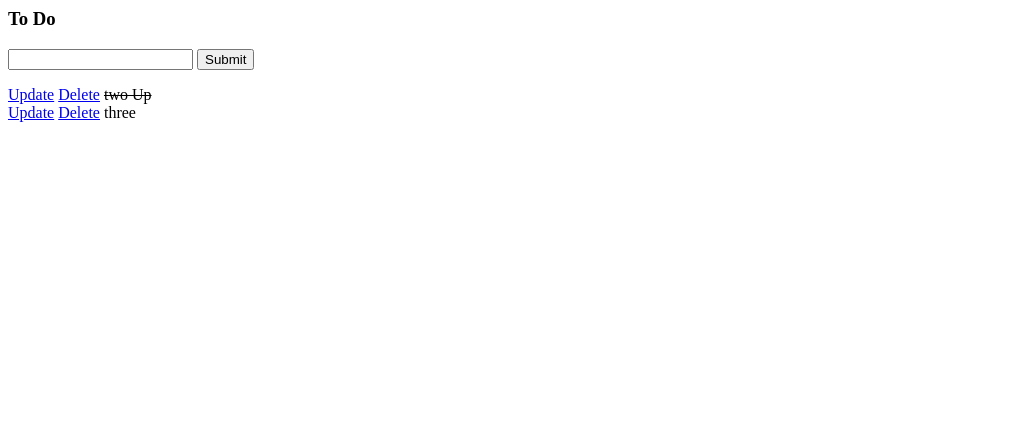
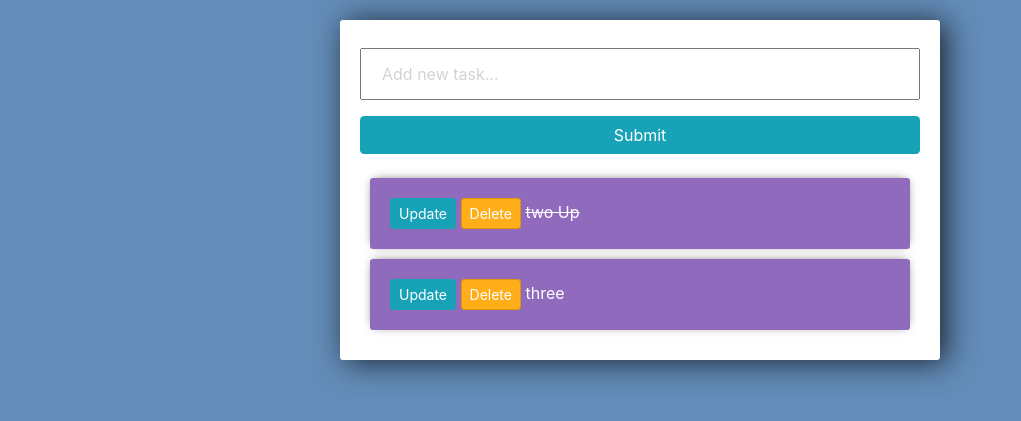
Before and after one commit to shah-zeel/djando-projects, a Django app: page / in a window 1280 px wide. Shown: the top 421 px of the page, without its empty margins (0-1021 px from the left). Run offline with Django 3.2, Linux system fonts and the light colour scheme; data comes from the database, SQL or seed files in the repository; both versions use the stored data as it was after the commit; some libraries are stand-ins or nearby versions.

Commit message:
Added Styling and Placeholder

```diff
--- a/todo/tasks/forms.py
+++ b/todo/tasks/forms.py
@@ -4,6 +4,8 @@ from django.forms import ModelForm
 from .models import *
 
 class TaskForm(forms.ModelForm):
-    class Meta:
-        model = Task
-        fields = '__all__'
+	title= forms.CharField(widget= forms.TextInput(attrs={'placeholder':'Add new task...'}))
+
+	class Meta:
+		model = Task
+		fields = '__all__'
--- a/todo/tasks/templates/tasks/list.html
+++ b/todo/tasks/templates/tasks/list.html
@@ -1,15 +1,66 @@
-<h3>To Do</h3>
+<link rel="stylesheet" href="https://stackpath.bootstrapcdn.com/bootstrap/4.3.1/css/bootstrap.min.css" integrity="sha384-ggOyR0iXCbMQv3Xipma34MD+dH/1fQ784/j6cY/iJTQUOhcWr7x9JvoRxT2MZw1T" crossorigin="anonymous">
+
+<style>
+
+	body{
+		background-color: #638CB8;
+	}
+
+	input{
+		width: 100%;
+		padding: 12px 20px;
+		margin: 8px 0;
+		box-sizing: border-box;
+	}
+
+	input::placeholder {
+	  color: #d3d3d3;
+	}
+
+	.submit{
+		background-color: #6BA3E8;
+	}
+
+	.center-column{
+		width:600px;
+		margin: 20px auto;
+		padding:20px;
+		background-color: #fff;
+		border-radius: 3px;
+		box-shadow: 6px 2px 30px 0px rgba(0,0,0,0.75);
+	}
+
+	.item-row{
+		background-color: #906abd;
+		margin: 10px;
+		padding: 20px;
+		border-radius: 3px;
+		color: #fff;
+		font-size: 16px;
+		box-shadow: 0px -1px 10px -4px rgba(0,0,0,0.75);
+	}
+
+	.btn-danger{
+		background-color: #ffae19;
+		border-color: #e59400;
+	}
+
+</style>
+
+<div class="center-column">
 
 	<form method="POST" action="/">
 		{% csrf_token %}
 		{{form.title}}
-    <input type="submit" name="Create Task" id="">
+		<input class="btn btn-info" type="submit" name="Create Task">
 	</form>
 
+	<div class="todo-list">
+
 	{% for task in tasks %}
-    <div>
-        <a href="{% url 'update_task' task.id %}">Update</a>
-        <a href="{% url 'delete' task.id %}">Delete</a>
+		<div class="item-row">
+			<a class="btn btn-sm btn-info" href="{% url 'update_task' task.id %}">Update</a>
+			<a class="btn btn-sm btn-danger" href="{% url 'delete' task.id %}">Delete</a>
 
 			{% if task.complete == True %}
 			<strike>{{task}}</strike>
@@ -18,3 +69,5 @@
 			{% endif %}
 		</div>
 	{% endfor %}
+	</div>
+</div>
```
Also changed, not shown: todo/tasks/templates/tasks/delete.html (+50 -6 lines), todo/tasks/templates/tasks/update_task.html (+45 -6 lines), todo/db.sqlite3. Lines whose indentation alone changed are shown as unchanged.
